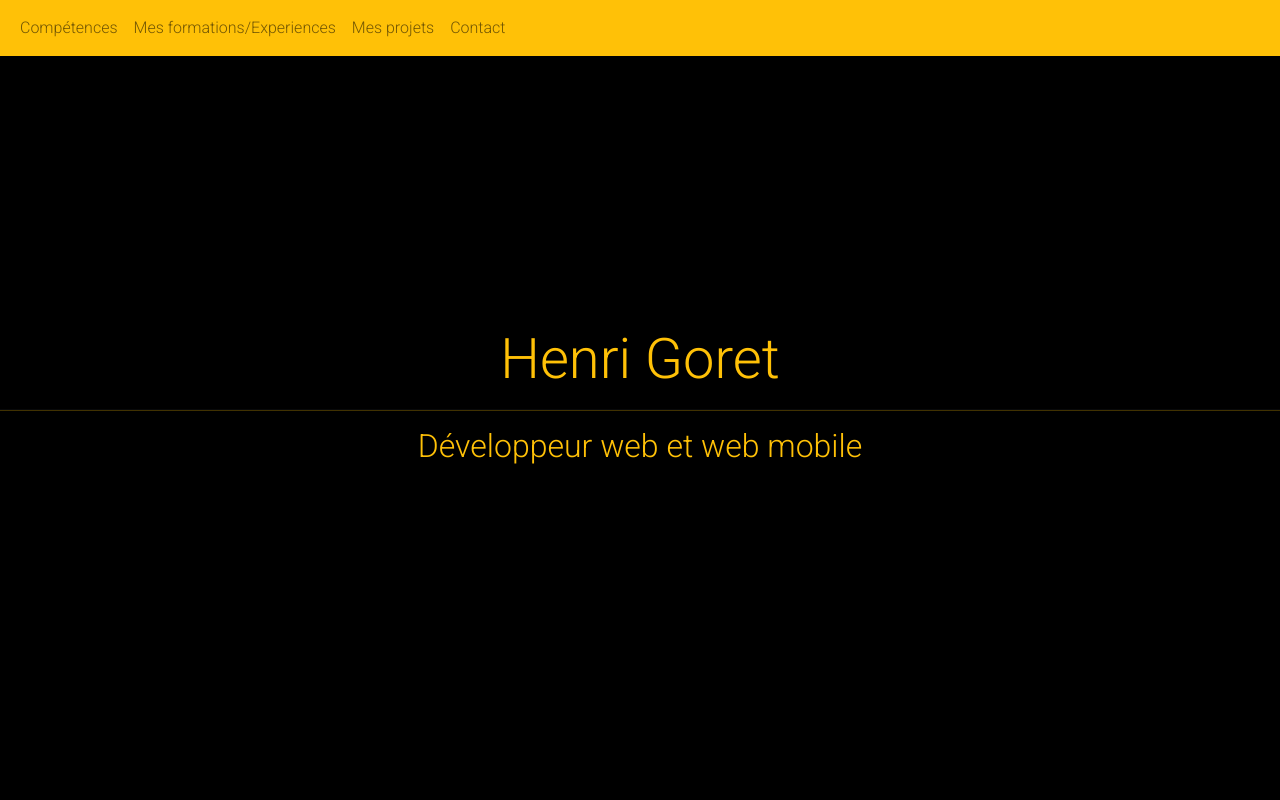
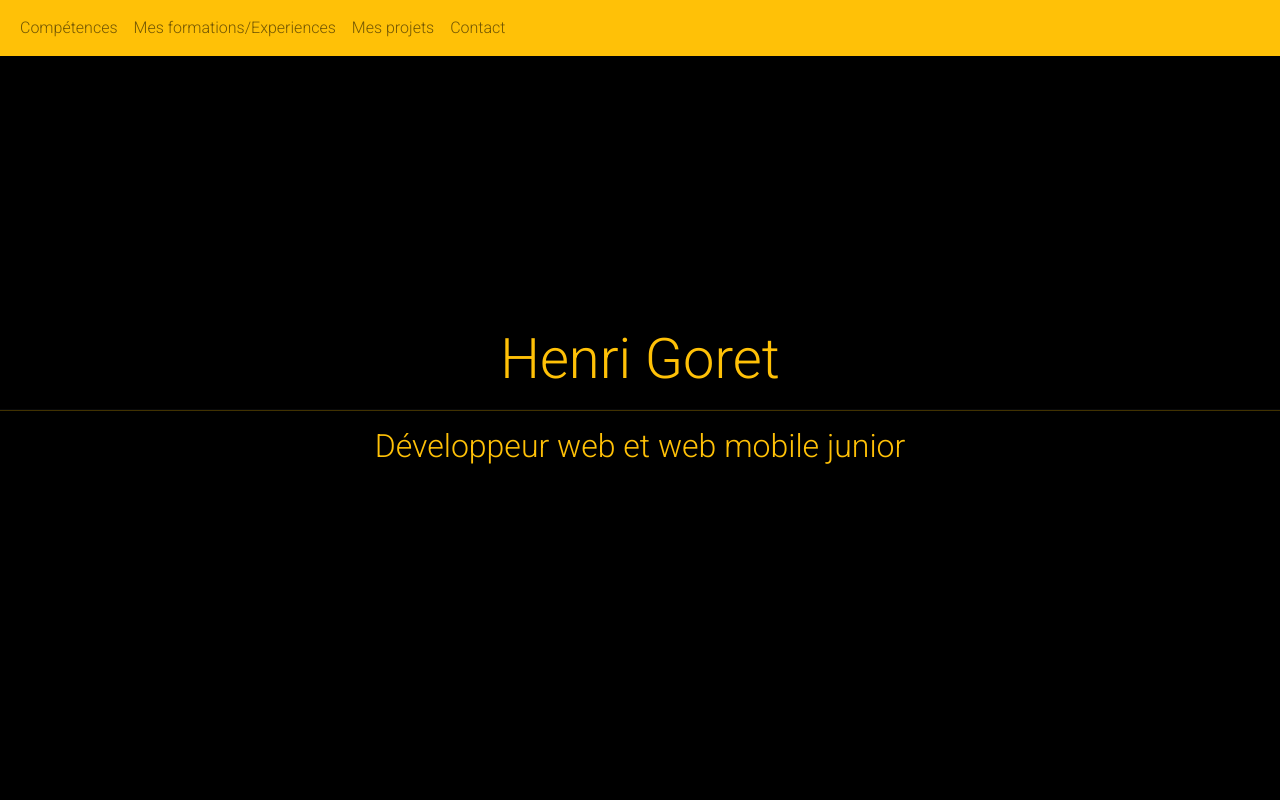
Before and after one commit to Henri-ai/CV-, a plain HTML site: page index.html in a window 1280 px wide. Shown: the top 800 px of the page. Drawn offline with nearby package versions, Linux system fonts and the light colour scheme.

Commit message:
modif title

```diff
--- a/index.html
+++ b/index.html
@@ -40,7 +40,7 @@
       <div class="col-12 text-center">
         <h1 class="display-4">Henri Goret</h1>
         <hr class="d-flex justify-content-center">
-        <h2>Développeur web et web mobile</h2>
+        <h2>Développeur web et web mobile junior</h2>
       </div>
     </section>
 
```
